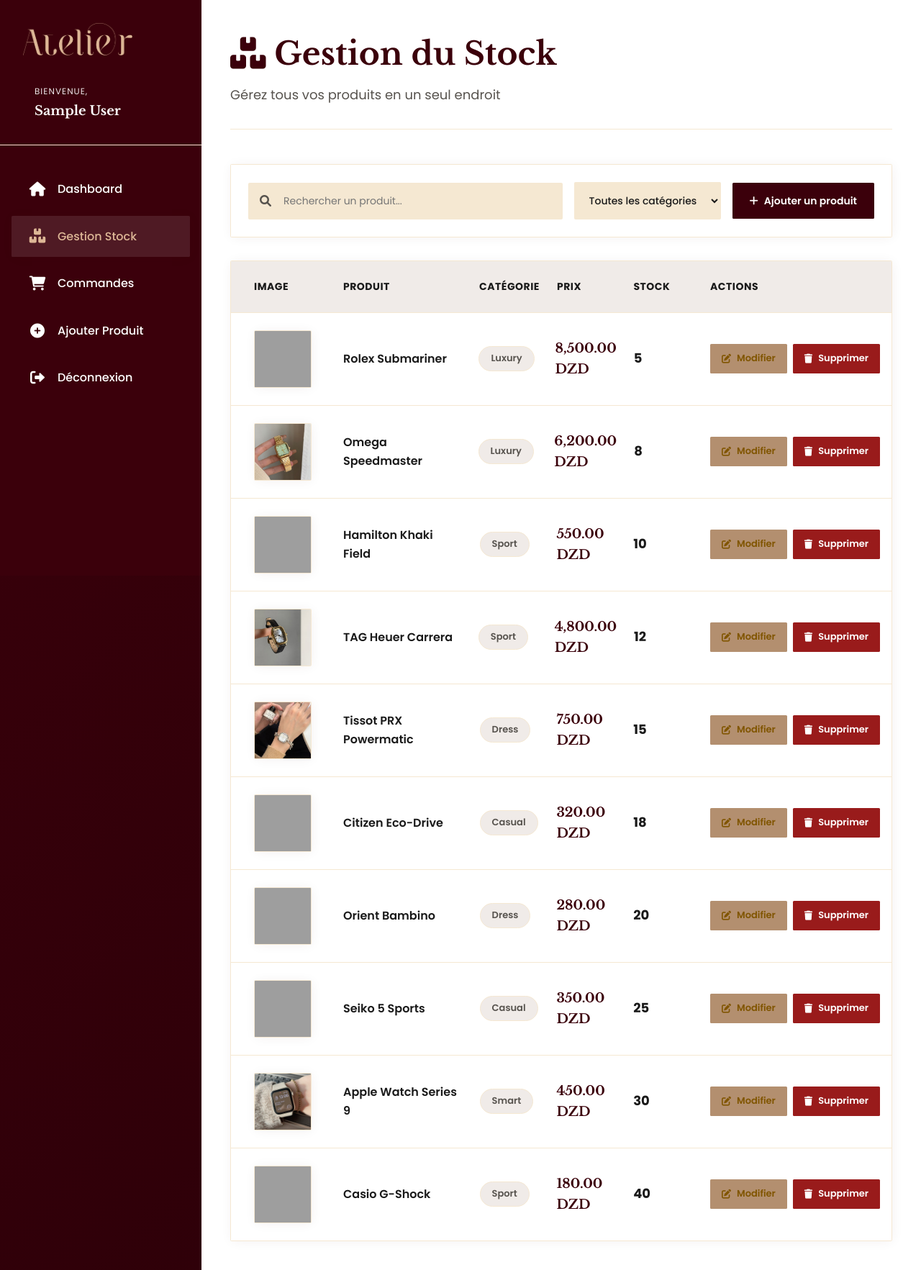
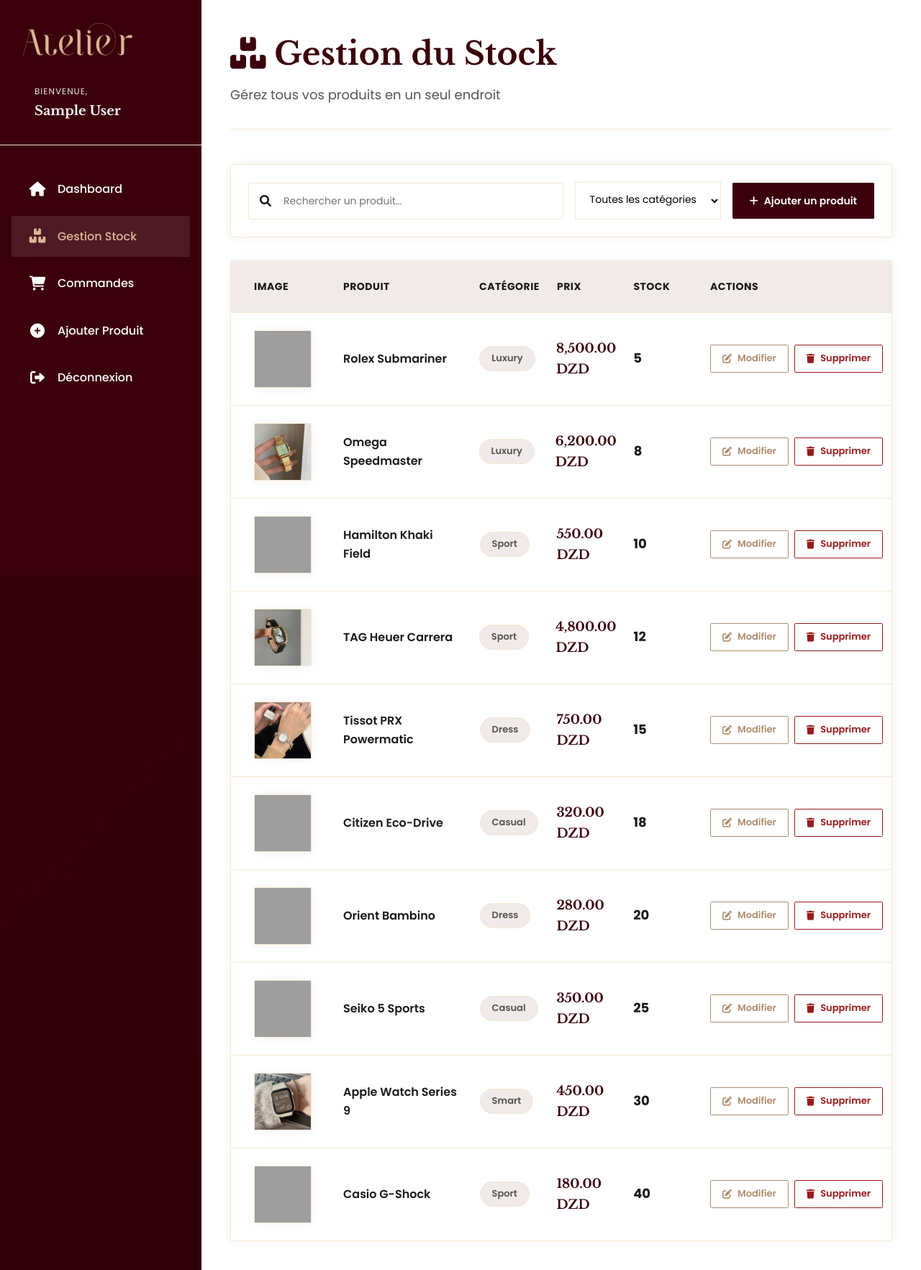
Before and after one commit to Ines-Allag/Plateforme-E-Commerce, a PHP site: page /stock_management.php in a window 1280 px wide. Shown: the whole page at 72% size. Run offline with PHP 8.4, Linux system fonts and the light colour scheme; the visitor is signed in with stand-in values (Sample User, id 1); data comes from the database, SQL or seed files in the repository; grey boxes are pictures that could not be loaded.

Commit message:
UI changes

```diff
--- a/Admin/stock_management.php
+++ b/Admin/stock_management.php
@@ -261,36 +261,25 @@ $stats = mysqli_fetch_assoc($stats_result);
       padding: 0.875rem 1rem 0.875rem 3rem;
       border: 1px solid var(--border);
       border-radius: var(--radius);
-      background-color: var(--input);
-      color: var(--foreground);
       font-size: 0.875rem;
       transition: all 0.3s ease;
     }
-
-    .search-box input:focus {
-      border-color: var(--primary);
-      box-shadow: 0 0 0 3px rgba(59, 0, 11, 0.1);
-    }
-
     .search-box i {
       position: absolute;
       left: 1rem;
       top: 50%;
       transform: translateY(-50%);
-      color: var(--muted-foreground);
       font-size: 1rem;
     }
 
     .filter-select {
-      padding: 0.875rem 1rem;
+      max-width: 100%;
+      padding: 0.875rem 1rem 0.875rem 1rem;
       border: 1px solid var(--border);
-      border-radius: var(--radius);
-      background-color: var(--input);
-      color: var(--foreground);
+      align-items: start;
+      background-color: transparent;
       font-size: 0.875rem;
-      min-width: 200px;
-      font-weight: 500;
-      cursor: pointer;
+
     }
 
     .btn {
@@ -313,9 +302,7 @@ $stats = mysqli_fetch_assoc($stats_result);
     }
 
     .btn-primary:hover {
-      background-color: color-mix(in srgb, var(--primary) 90%, black);
-      transform: translateY(-2px);
-      box-shadow: var(--shadow-md);
+    opacity: 0.9;
     }
 
     /* Products Table */
@@ -395,7 +382,7 @@ $stats = mysqli_fetch_assoc($stats_result);
     .product-price {
       font-weight: 700;
       color: var(--primary);
-      font-size: 1.125rem;
+      font-size: 1.1rem;
       font-family: var(--font-serif);
     }
 
@@ -422,23 +409,36 @@ $stats = mysqli_fetch_assoc($stats_result);
     }
 
     .btn-secondary {
-      background-color: var(--secondary);
-      color: var(--secondary-foreground);
+      padding: 0.5rem 1rem;
+      border: 1px solid #b08d6d;
+      background: transparent;
+      color: #b08d6d;
+      font-weight: 600;
+      border-radius: var(--radius);
+      cursor: pointer;
+      transition: all 0.3s ease;
     }
 
     .btn-secondary:hover {
-      background-color: color-mix(in srgb, var(--secondary) 90%, black);
-      transform: translateY(-2px);
+      color: white;
+      background-color: solid #b08d6d;
       box-shadow: var(--shadow-sm);
     }
 
     .btn-danger {
-      background-color: var(--destructive);
-      color: var(--destructive-foreground);
+      padding: 0.5rem 1rem;
+      border: 1px solid var(--destructive);
+      background: transparent;
+      color: var(--destructive);
+      font-weight: 600;
+      border-radius: var(--radius);
+      cursor: pointer;
+      transition: all 0.3s ease;
     }
 
     .btn-danger:hover {
       background-color: color-mix(in srgb, var(--destructive) 90%, black);
+      color: white;
       transform: translateY(-2px);
       box-shadow: var(--shadow-sm);
     }
```
Also changed, not shown: Admin/DashboardAdmin.php (+8 -10 lines), Admin/Gstock.php (+11 -8 lines), Admin/orders_management.php (+7 -10 lines).
